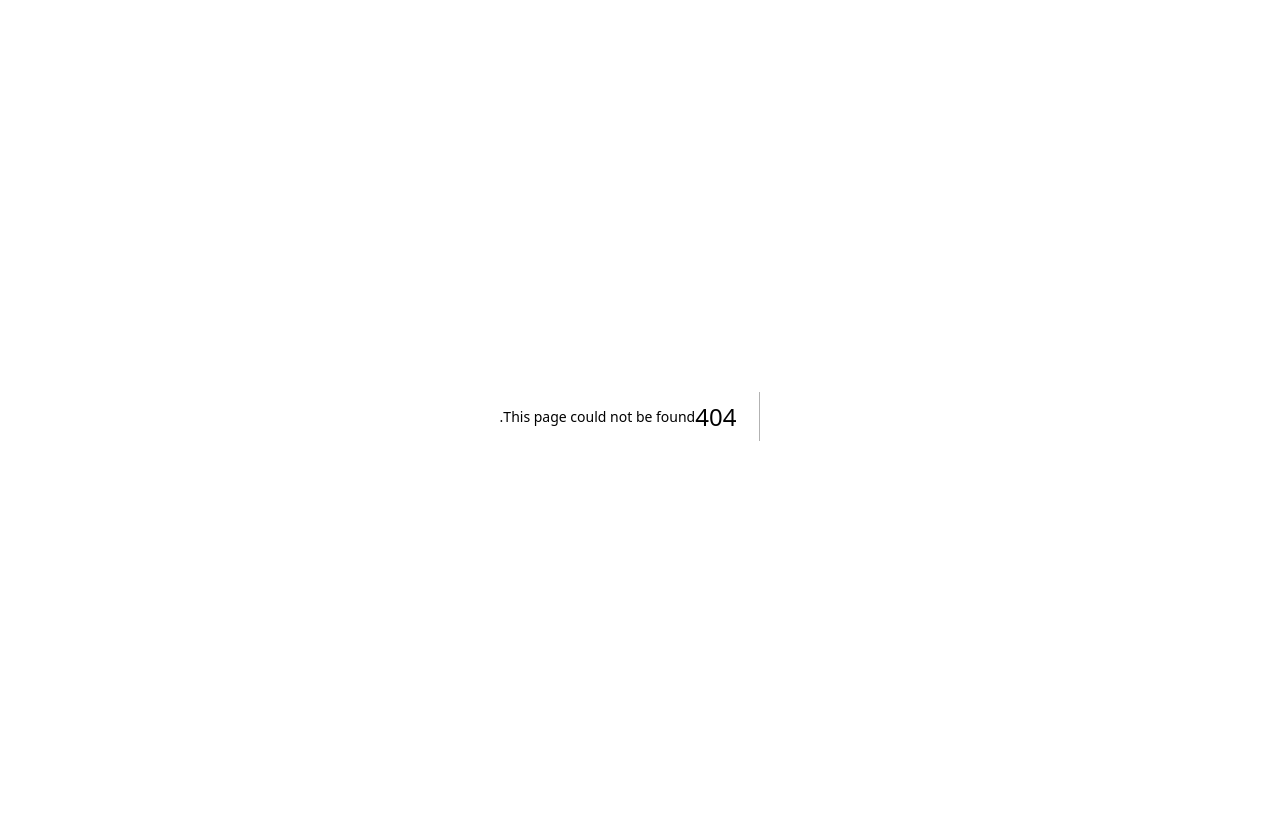
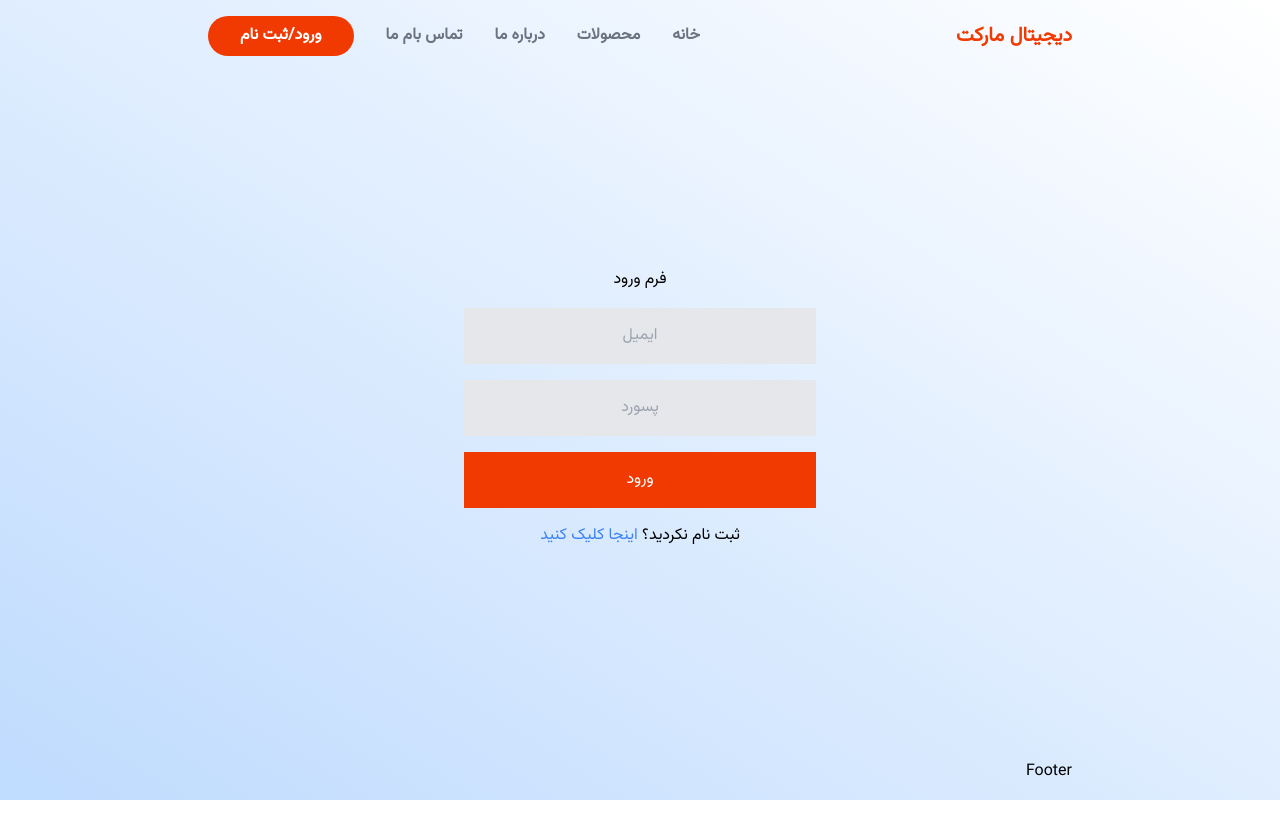
Before and after one commit to ghiyaee/DigitallNextNode, a Next.js app in the folder client/: page /login in a window 1280 px wide. Before the commit this address had no page. After the commit the page ends 800 px from the top, so only its background shows below. Built offline with nearby package versions, Linux system fonts and the light colour scheme.

Commit message:
create register and login

```diff
--- a/client/src/app/componets/layout/Header.jsx
+++ /dev/null
@@ -1,26 +0,0 @@
-import Link from "next/link";
-function Header() {
-  return (
-    <header className=" flex justify-between items-center">
-      <Link href={'/'} className="text-primary font-semibold md:text-xl">
-              دیجیتال مارکت
-              <span></span>
-          </Link>
-          <Link href={'/'} className="md:hidden font-semibold text-gray-400">MENU</Link>
-      <nav className=" flex gap-8 items-center font-semibold text-gray-500">
-        <Link href={'/'} className="hidden md:block">خانه</Link>
-        <Link href={'/'} className="hidden md:block">محصولات</Link>
-        <Link href={'/'} className="hidden md:block">درباره ما</Link>
-        <Link href={'/'} className="hidden md:block">تماس بام ما</Link>
-        <Link
-          href={'/'}
-          className="bg-primary text-white px-8 py-2 rounded-full"
-        >
-          Login
-        </Link>
-      </nav>
-    </header>
-  );
-}
-
-export default Header;
--- a/client/src/app/layout.js
+++ b/client/src/app/layout.js
@@ -1,5 +1,7 @@
 import localFont from 'next/font/local';
 import './globals.css';
+import Header from '@/components/layout/Header';
+import Footer from '@/components/layout/Footer';
 
 const vazirFont = localFont({
   src: '../../public/font/Vazirmatn-Regular.woff2',
@@ -13,8 +15,14 @@ export const metadata = {
 export default function RootLayout({ children }) {
   return (
     <html lang="en" className="rtl-tag">
-      <body className={vazirFont.className}>
-        <main className="max-w-4xl m-auto p-4 ">{children}</main>
+      <body
+        className={`${vazirFont.className} bg-gradient-to-tr from-blue-200 to-transparent `}
+      >
+        <main className="max-w-4xl m-auto p-4 flex flex-col justify-between h-screen  ">
+          <Header />
+          {children}
+          <Footer />
+        </main>
       </body>
     </html>
   );
--- /dev/null
+++ b/client/src/app/login/page.jsx
@@ -0,0 +1,8 @@
+import Login from "@/components/layout/Login";
+const LoginPage = () => {
+    return (
+        <Login/>
+    );
+}
+
+export default LoginPage;
--- a/client/src/app/page.js
+++ b/client/src/app/page.js
@@ -1,7 +1,9 @@
-import Header from './componets/layout/Header';
-
+import Header from '../components/layout/Header';
+import Hero from '../components/layout/Hero';
 export default function Home() {
   return (
-    <Header/>
+    <>
+    <Hero/>
+    </>
   );
 }
--- /dev/null
+++ b/client/src/app/register/page.jsx
@@ -0,0 +1,10 @@
+import Register from '@/components/layout/Register'
+import React from 'react'
+
+function RegisterPage() {
+  return (
+    <Register/>
+  )
+}
+
+export default RegisterPage
--- /dev/null
+++ b/client/src/components/layout/Footer.jsx
@@ -0,0 +1,9 @@
+import React from 'react'
+
+function Footer() {
+  return (
+    <div>Footer</div>
+  )
+}
+
+export default Footer
--- /dev/null
+++ b/client/src/components/layout/Header.jsx
@@ -0,0 +1,36 @@
+import Link from 'next/link';
+function Header() {
+  return (
+    <header className=" flex justify-between items-center">
+      <Link href={'/'} className="text-primary font-semibold md:text-xl">
+        دیجیتال مارکت
+        <span></span>
+      </Link>
+      <Link href={'/'} className="md:hidden font-semibold text-gray-400">
+        MENU
+      </Link>
+      <nav className=" flex gap-8 items-center font-semibold text-gray-500">
+        <Link href={'/'} className="hidden md:block">
+          خانه
+        </Link>
+        <Link href={'/'} className="hidden md:block">
+          محصولات
+        </Link>
+        <Link href={'/'} className="hidden md:block">
+          درباره ما
+        </Link>
+        <Link href={'/'} className="hidden md:block">
+          تماس بام ما
+        </Link>
+        <Link
+          href={'/login'}
+          className="bg-primary text-white px-8 py-2 rounded-full"
+        >
+          ورود/ثبت نام
+        </Link>
+      </nav>
+    </header>
+  );
+}
+
+export default Header;
--- /dev/null
+++ b/client/src/components/layout/Hero.jsx
@@ -0,0 +1,25 @@
+import Image from 'next/image';
+const Hero = () => {
+  return (
+    <section className="flex items-center justify-around py-12">
+      <div className="py-12">
+        <h1 className="sm:text-xl md:text-6xl font-semibold">
+          موبایلهای <span className="text-primary">هوشمند</span>
+        </h1>
+        <p className="mt-4 md:text-xl text-gray-600">
+          کیفیت برتر با بهترین ساختار
+        </p>
+      </div>
+      <div className="w-36 h-36 md:w-52 md:h-52 relative">
+        <Image
+          layout="fill"
+          objectFit="'contain"
+          alt="mobile"
+          src={'/app14.png'}
+        />
+      </div>
+    </section>
+  );
+};
+
+export default Hero;
--- /dev/null
+++ b/client/src/components/layout/Login.jsx
@@ -0,0 +1,33 @@
+import Link from 'next/link';
+import React from 'react';
+
+function Login() {
+  return (
+    <section className=" flex flex-col items-center ">
+      <h1 className="">فرم ورود</h1>
+      <form action="" className="flex flex-col w-96 gap-4 p-4">
+        <input
+          type="email"
+          required
+          placeholder="ایمیل"
+          className="p-4 text-center bg-gray-200 outline-none "
+        />
+        <input
+          type="password"
+          required
+          placeholder="پسورد"
+          className="p-4 text-center bg-gray-200 outline-none "
+        />
+        <button className="bg-primary text-white p-4">ورود</button>
+      </form>
+      <p>
+        ثبت نام نکردید؟{' '}
+        <Link href={'/register'} className="text-blue-500">
+          اینجا کلیک کنید
+        </Link>
+      </p>
+    </section>
+  );
+}
+
+export default Login;
--- /dev/null
+++ b/client/src/components/layout/Register.jsx
@@ -0,0 +1,32 @@
+import React from 'react';
+
+function Register() {
+  return (
+    <section className=" flex flex-col items-center ">
+      <h1 className="">فرم ثبت نام</h1>
+      <form action="" className="flex flex-col w-96 gap-4 p-4">
+        <input
+          type="text"
+          placeholder="نام کاربری"
+          required
+          className="p-4 text-center bg-gray-200 outline-none "
+        />
+        <input
+          type="email"
+          required
+          placeholder="ایمیل"
+          className="p-4 text-center bg-gray-200 outline-none "
+        />
+        <input
+          type="password"
+          required
+          placeholder="پسورد"
+          className="p-4 text-center bg-gray-200 outline-none "
+        />
+        <button className="bg-primary text-white p-4">ثبت نام</button>
+      </form>
+    </section>
+  );
+}
+
+export default Register;
```
Also changed, not shown: client/public/app14.png (added).
